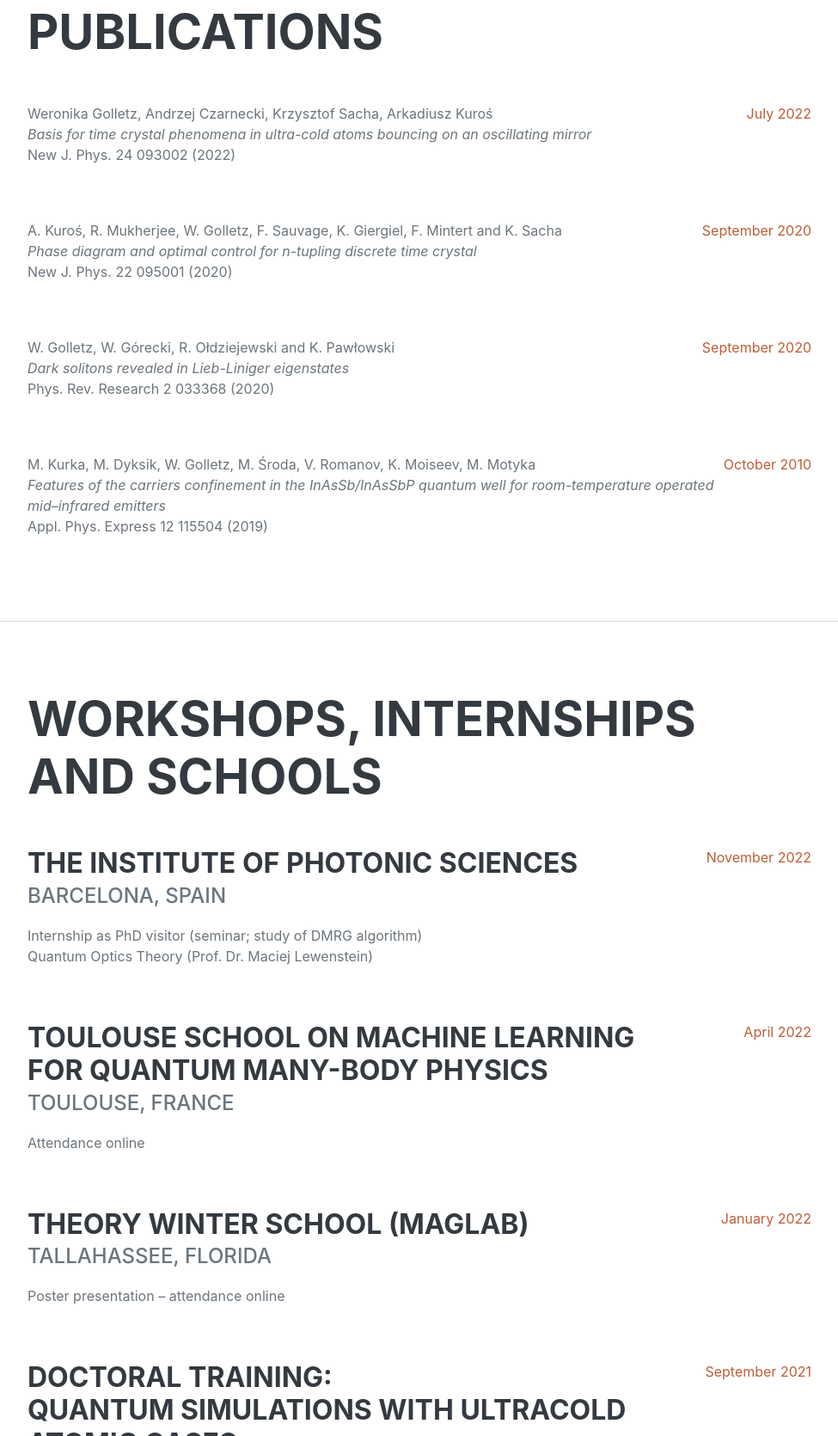
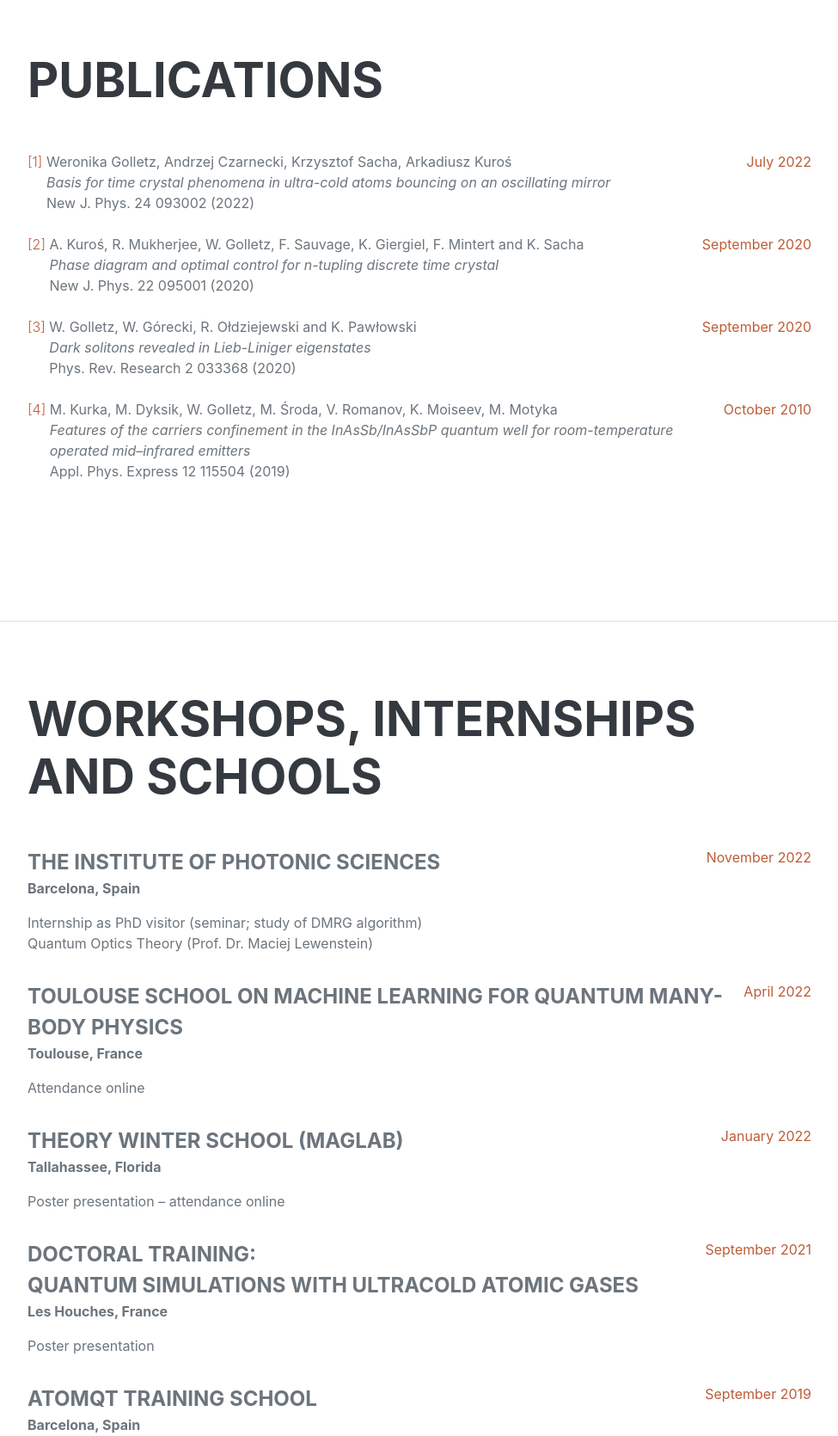
Before and after one commit to czucio/czucio.github.io, a plain HTML site: page index.html in a window 1280 px wide. Shown: the part 1920-3590 px from the top of the page at 86% size, without its empty margins (288-1263 px from the left). Drawn offline with nearby package versions, Linux system fonts and the light colour scheme; a web font is replaced by a local one.

Commit message:
Reworked Publications and workshops etc. tabs

```diff
--- a/index.html
+++ b/index.html
@@ -75,7 +75,7 @@
                         <div class="flex-grow-1">
                             <h3 class="mb-0">Postgraduate studies</h3>
                             <div class="subheading mb-3">Warsaw University of Technology – Warsaw, Poland</div>
-                            <p>Deep Nural Networks (Deep Learning)</p>
+                            <p>Deep Neural Networks in Digital Media Applications</p>
                         </div>
                         <div class="flex-shrink-0"><span class="text-primary">October 2022 – Present</span></div>
                     </div>
@@ -110,16 +110,17 @@
             <section class="resume-section" id="Publications">
                 <div class="resume-section-content">
                     <h2 class="mb-5">Publications</h2>
-                    <div class="d-flex flex-column flex-md-row justify-content-between mb-5">
+                    <div class="d-flex flex-column flex-md-row justify-content-between mb-2">
+                      <div class="flex-shrink-0"><p class="text-primary fw-light">[1]&nbsp;</p></div>
                         <div class="flex-grow-1">
-                            <h3 class="mb-0"></h3>
                             <p>Weronika Golletz, Andrzej Czarnecki, Krzysztof Sacha, Arkadiusz Kuroś<br>
                             <em>Basis for time crystal phenomena in ultra-cold atoms bouncing on an oscillating mirror</em><br>
                                New J. Phys. 24 093002 (2022)</p>
                         </div>
                         <div class="flex-shrink-0"><span class="text-primary">July 2022</span></div>
                     </div>
-                    <div class="d-flex flex-column flex-md-row justify-content-between mb-5">
+                    <div class="d-flex flex-column flex-md-row justify-content-between mb-2">
+                      <div class="flex-shrink-0"><p class="text-primary fw-light">[2]&nbsp;</p></div>
                         <div class="flex-grow-1">
                             <p>A. Kuroś, R. Mukherjee, W. Golletz, F. Sauvage, K. Giergiel, F. Mintert and K. Sacha<br>
                             <em>Phase diagram and optimal control for n-tupling discrete time crystal
@@ -127,7 +128,8 @@
                         </div>
                         <div class="flex-shrink-0"><span class="text-primary">September 2020</span></div>
                     </div>
-                    <div class="d-flex flex-column flex-md-row justify-content-between mb-5">
+                    <div class="d-flex flex-column flex-md-row justify-content-between mb-2">
+                      <div class="flex-shrink-0"><p class="text-primary fw-light">[3]&nbsp;</p></div>
                         <div class="flex-grow-1">
                             <p>W. Golletz, W. Górecki, R. Ołdziejewski and K. Pawłowski<br>
                             <em>Dark solitons revealed in Lieb-Liniger eigenstates
@@ -135,7 +137,8 @@
                         </div>
                         <div class="flex-shrink-0"><span class="text-primary">September 2020</span></div>
                     </div>
-                    <div class="d-flex flex-column flex-md-row justify-content-between">
+                    <div class="d-flex flex-column flex-md-row justify-content-between mb-2">
+                      <div class="flex-shrink-0"><p class="text-primary fw-light">[4]&nbsp;</p></div>
                         <div class="flex-grow-1">
                             <p>M. Kurka, M. Dyksik, W. Golletz, M. Środa, V. Romanov, K. Moiseev, M. Motyka<br>
                             <em>Features of the carriers confinement in the InAsSb/InAsSbP quantum well
@@ -151,67 +154,67 @@
             <section class="resume-section" id="Workshops-and-Schools">
                 <div class="resume-section-content">
                     <h2 class="mb-5">Workshops, Internships and Schools</h2>
-                    <div class="d-flex flex-column flex-md-row justify-content-between mb-5">
+                    <div class="d-flex flex-column flex-md-row justify-content-between mb-3">
                         <div class="flex-grow-1">
-                            <h3 class="mb-0">The Institute of Photonic Sciences</h3>
-                            <div class="subheading mb-3">Barcelona, Spain</div>
+                            <div class="subheading fw-bold">The Institute of Photonic Sciences</div>
+                            <p class="fw-bold mb-3">Barcelona, Spain</p>
                             <p>Internship as PhD visitor (seminar; study of DMRG algorithm)<br>
                                Quantum Optics Theory (Prof. Dr. Maciej Lewenstein)</p>
                         </div>
                         <div class="flex-shrink-0"><span class="text-primary">November 2022</span></div>
                     </div>
-                    <div class="d-flex flex-column flex-md-row justify-content-between mb-5">
+                    <div class="d-flex flex-column flex-md-row justify-content-between mb-3">
                         <div class="flex-grow-1">
-                          <h3 class="mb-0">Toulouse School on Machine Learning<br>for Quantum Many-Body Physics</h3>
-                            <div class="subheading mb-3">Toulouse, France</div>
+                          <div class="subheading fw-bold">Toulouse School on Machine Learning for Quantum Many-Body Physics</div>
+                             <p class="fw-bold mb-3">Toulouse, France</p>
                             <p>Attendance online</p>
                         </div>
                         <div class="flex-shrink-0"><span class="text-primary">April 2022</span></div>
                     </div>
-                    <div class="d-flex flex-column flex-md-row justify-content-between mb-5">
+                    <div class="d-flex flex-column flex-md-row justify-content-between mb-3">
                         <div class="flex-grow-1">
-                          <h3 class="mb-0">Theory Winter School (MagLab)</h3>
-                            <div class="subheading mb-3">Tallahassee, Florida</div>
+                           <div class="subheading fw-bold">Theory Winter School (MagLab)</div>
+                           <p class="fw-bold mb-3">Tallahassee, Florida</p>
                             <p>Poster presentation – attendance online</p>
                         </div>
                         <div class="flex-shrink-0"><span class="text-primary">January 2022</span></div>
                     </div>
-                    <div class="d-flex flex-column flex-md-row justify-content-between mb-5">
+                    <div class="d-flex flex-column flex-md-row justify-content-between mb-3">
                         <div class="flex-grow-1">
-                          <h3 class="mb-0">Doctoral Training:<br>Quantum Simulations with Ultracold Atomic Gases</h3>
-                            <div class="subheading mb-3">Les Houches, France</div>
+                          <div class="subheading fw-bold">Doctoral Training:<br>Quantum Simulations with Ultracold Atomic Gases</div>
+                            <p class="fw-bold mb-3">Les Houches, France</p>
                             <p>Poster presentation</p>
                         </div>
                         <div class="flex-shrink-0"><span class="text-primary">September 2021</span></div>
                     </div>
-                    <div class="d-flex flex-column flex-md-row justify-content-between mb-5">
+                    <div class="d-flex flex-column flex-md-row justify-content-between mb-3">
                         <div class="flex-grow-1">
-                          <h3 class="mb-0">AtomQT Training School</h3>
-                            <div class="subheading mb-3">Barcelona, Spain</div>
+                          <div class="subheading fw-bold">AtomQT Training School</div>
+                            <p class="fw-bold mb-3">Barcelona, Spain</p>
                             <p>Poster presentation</p>
                         </div>
-                        <div class="flex-shrink-0"><span class="text-primary">Septermber 2019</span></div>
+                        <div class="flex-shrink-0"><span class="text-primary">September 2019</span></div>
                     </div>
                     <div class="d-flex flex-column flex-md-row justify-content-between mb-5">
                         <div class="flex-grow-1">
-                          <h3 class="mb-0">Jaszowiec 2019<br>48th International School on the Physics of Semiconductors</h3>
-                            <div class="subheading mb-3">Szczyrk, Poland</div>
+                          <div class="subheading fw-bold">Jaszowiec 2019<br>48th International School on the Physics of Semiconductors</div>
+                            <p class="fw-bold mb-3">Szczyrk, Poland</p>
                             <p>Poster presentation</p>
                         </div>
                         <div class="flex-shrink-0"><span class="text-primary">June 2019</span></div>
                     </div>
                     <div class="d-flex flex-column flex-md-row justify-content-between mb-5">
                         <div class="flex-grow-1">
-                          <h3 class="mb-0">Center for Theoretical Physics<br>Polish Academy of Science</h3>
-                            <div class="subheading mb-3">Warsaw, Poland</div>
+                          <div class="subheading fw-bold">Center for Theoretical Physics<br>Polish Academy of Science</div>
+                            <p class="fw-bold mb-3">Warsaw, Poland</p>
                             <p>Internship – studies on the emergence of dark solitons</p>
                         </div>
                         <div class="flex-shrink-0"><span class="text-primary">July 2018 – May 2019</span></div>
                     </div>
                     <div class="d-flex flex-column flex-md-row justify-content-between mb-5">
                         <div class="flex-grow-1">
-                          <h3 class="mb-0">Institute of Low Temperature and Structure Research<br>Polish Academy of Science</h3>
-                            <div class="subheading mb-3">Wroclaw, Poland</div>
+                          <div class="subheading fw-bold">Institute of Low Temperature and Structure Research<br>Polish Academy of Science</div>
+                            <p class="fw-bold mb-3">Wroclaw, Poland</p>
                             <p>Internship – synthesis and characterization of pure and rare–earth–ions–doped<br>
                              hydroxyapatite and tricalcium phosphate</p>
                         </div>
@@ -219,8 +222,8 @@
                     </div>
                     <div class="d-flex flex-column flex-md-row justify-content-between mb-5">
                         <div class="flex-grow-1">
-                          <h3 class="mb-0">Institute of Low Temperature and Structure Research<br>Polish Academy of Science</h3>
-                            <div class="subheading mb-3">Wroclaw, Poland</div>
+                          <div class="subheading fw-bold">Institute of Low Temperature and Structure Research<br>Polish Academy of Science</div>
+                            <p class="fw-bold mb-3">Wroclaw, Poland</p>
                             <p>Workshop – solid–state physical chemistry</p>
                         </div>
                         <div class="flex-shrink-0"><span class="text-primary">July 2016</span></div>
@@ -270,7 +273,7 @@
                             <div class="subheading mb-3">Munich, Germany</div>
                             <p>Poster presentation – attendance online</p>
                         </div>
-                        <div class="flex-shrink-0"><span class="text-primary">Septermber 2019</span></div>
+                        <div class="flex-shrink-0"><span class="text-primary">September 2019</span></div>
                     </div>
                     <div class="d-flex flex-column flex-md-row justify-content-between mb-5">
                         <div class="flex-grow-1">
```
